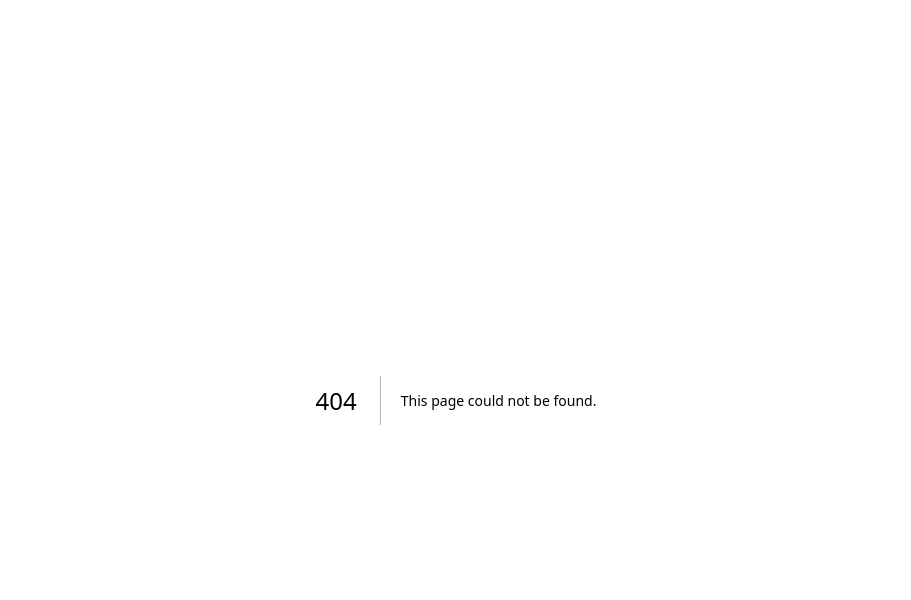
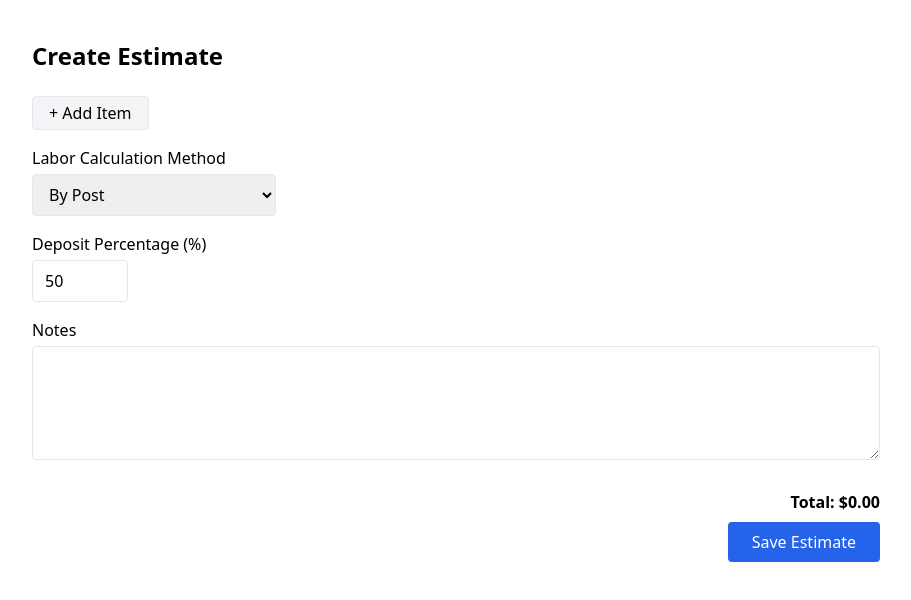
Before and after one commit to gracegrano/fence-frontend, a Next.js app: page /clients/1/estimate in a window 1280 px wide. Before the commit this address had no page. Shown: the top 600 px of the page, without its empty margins (184-1095 px from the left). Built offline with nearby package versions, Linux system fonts and the light colour scheme.

Commit message:
Create estimate.tsx

```diff
--- /dev/null
+++ b/pages/clients/[id]/estimate.tsx
@@ -0,0 +1,107 @@
+
+"use client";
+
+import { useState, useEffect } from "react";
+import { useRouter } from "next/router";
+
+export default function CreateEstimate() {
+  const router = useRouter();
+  const { id } = router.query;
+
+  const [items, setItems] = useState([]);
+  const [laborMethod, setLaborMethod] = useState("post"); // or "linear"
+  const [depositPercent, setDepositPercent] = useState(50);
+  const [note, setNote] = useState("");
+  const [saving, setSaving] = useState(false);
+  const [error, setError] = useState("");
+
+  const addItem = () => {
+    setItems([...items, { category: "post", name: "", quantity: 0, unit_price: 0 }]);
+  };
+
+  const updateItem = (index, field, value) => {
+    const updated = [...items];
+    updated[index][field] = field === "quantity" || field === "unit_price" ? Number(value) : value;
+    setItems(updated);
+  };
+
+  const getTotal = () => {
+    return items.reduce((sum, item) => sum + (item.quantity * item.unit_price), 0);
+  };
+
+  const handleSave = async () => {
+    setSaving(true);
+    setError("");
+    try {
+      const response = await fetch(`${process.env.NEXT_PUBLIC_API_BASE_URL}/api/estimates`, {
+        method: "POST",
+        headers: { "Content-Type": "application/json" },
+        body: JSON.stringify({
+          project_id: id,
+          items,
+          labor_method: laborMethod,
+          deposit_percent: depositPercent,
+          note
+        }),
+      });
+
+      if (!response.ok) throw new Error("Failed to save estimate");
+      const estimate = await response.json();
+      router.push(`/projects/${id}/estimate/${estimate.id}`);
+    } catch (err) {
+      setError(err.message);
+    } finally {
+      setSaving(false);
+    }
+  };
+
+  return (
+    <div className="max-w-4xl mx-auto px-6 py-10">
+      <h1 className="text-2xl font-bold mb-6">Create Estimate</h1>
+
+      {items.map((item, i) => (
+        <div key={i} className="grid grid-cols-4 gap-4 mb-2">
+          <select value={item.category} onChange={(e) => updateItem(i, "category", e.target.value)} className="border px-2 py-1 rounded">
+            <option value="post">Post</option>
+            <option value="panel">Panel</option>
+            <option value="gate">Gate</option>
+            <option value="accessory">Accessory</option>
+            <option value="labor">Labor</option>
+          </select>
+          <input type="text" placeholder="Item name" value={item.name} onChange={(e) => updateItem(i, "name", e.target.value)} className="border px-2 py-1 rounded" />
+          <input type="number" placeholder="Qty" value={item.quantity} onChange={(e) => updateItem(i, "quantity", e.target.value)} className="border px-2 py-1 rounded" />
+          <input type="number" placeholder="Unit Price" value={item.unit_price} onChange={(e) => updateItem(i, "unit_price", e.target.value)} className="border px-2 py-1 rounded" />
+        </div>
+      ))}
+
+      <button onClick={addItem} className="bg-gray-100 border px-4 py-1 rounded mb-4">+ Add Item</button>
+
+      <div className="mb-4">
+        <label className="block font-medium mb-1">Labor Calculation Method</label>
+        <select value={laborMethod} onChange={(e) => setLaborMethod(e.target.value)} className="border px-3 py-2 rounded">
+          <option value="post">By Post</option>
+          <option value="linear">By Linear Feet (Chain Link)</option>
+        </select>
+      </div>
+
+      <div className="mb-4">
+        <label className="block font-medium mb-1">Deposit Percentage (%)</label>
+        <input type="number" value={depositPercent} onChange={(e) => setDepositPercent(Number(e.target.value))} className="border px-3 py-2 rounded w-24" />
+      </div>
+
+      <div className="mb-6">
+        <label className="block font-medium mb-1">Notes</label>
+        <textarea value={note} onChange={(e) => setNote(e.target.value)} rows={4} className="border px-3 py-2 rounded w-full" />
+      </div>
+
+      {error && <p className="text-red-500 mb-2">{error}</p>}
+
+      <div className="text-right">
+        <p className="mb-2 font-semibold">Total: ${getTotal().toFixed(2)}</p>
+        <button onClick={handleSave} disabled={saving} className="bg-blue-600 text-white px-6 py-2 rounded hover:bg-blue-700">
+          {saving ? "Saving..." : "Save Estimate"}
+        </button>
+      </div>
+    </div>
+  );
+}
```
